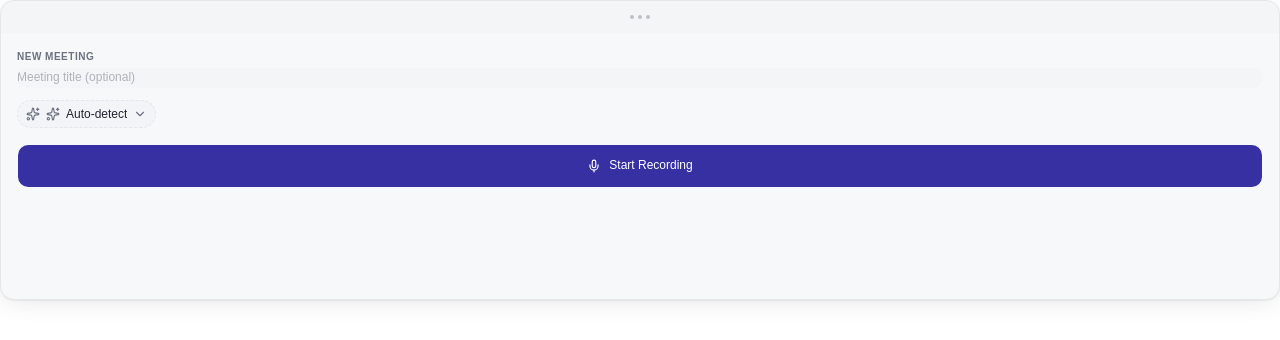
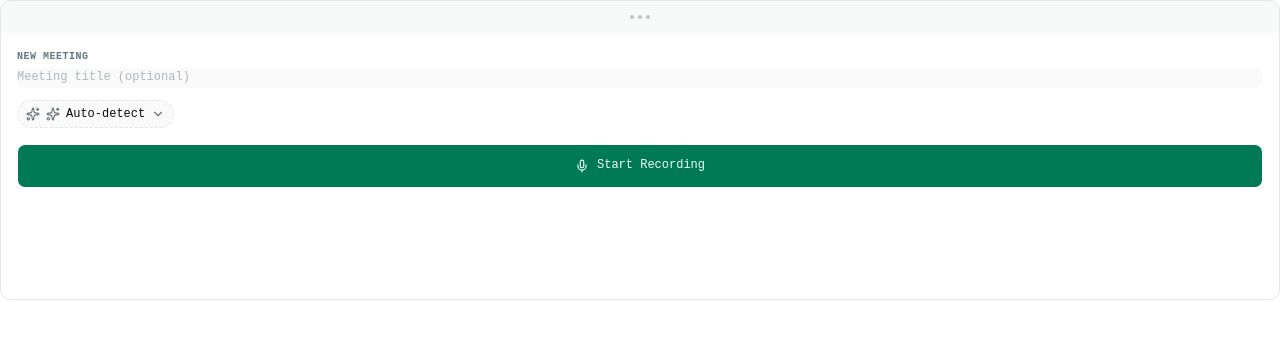
Before and after one commit to Snehal1112/meeting-notes, a React (Vite) app: page / in a window 1280 px wide. Shown: the top 340 px of the page. Built offline with nearby package versions, Linux system fonts and the light colour scheme; the HTML template or start-up script is replaced by a standard one.

Commit message:
fix: update Claude model to version 4.6 and adjust CSS variables for improved theming

```diff
--- a/src/index.css
+++ b/src/index.css
@@ -7,15 +7,8 @@
 @custom-variant dark (&:is(.dark *));
 
 @theme inline {
-    --font-heading: var(--font-sans);
-    --font-sans: 'Inter Variable', sans-serif;
+    --font-heading: var(--font-mono);
     --font-mono: 'JetBrains Mono Variable', monospace;
-    /* Same hue and saturation as the original sage green, darkened until
-       white text on it clears WCAG AA for normal text (~5.2:1; it was
-       ~3.4:1). The `success` Button variant -- the Done screen's small
-       "Save & Close" -- paints white on this. */
-    --color-done: #257B51;
-    --shadow-widget: 0 4px 24px -4px rgba(31, 36, 48, 0.12), 0 1px 2px rgba(31, 36, 48, 0.06);
     --color-sidebar-ring: var(--sidebar-ring);
     --color-sidebar-border: var(--sidebar-border);
     --color-sidebar-accent-foreground: var(--sidebar-accent-foreground);
@@ -57,21 +50,21 @@
 }
 
 :root {
-    --background: #F7F8FA;
-    --foreground: #1F2430;
+    --background: oklch(1 0 0);
+    --foreground: oklch(0.148 0.004 228.8);
     --card: oklch(1 0 0);
     --card-foreground: oklch(0.148 0.004 228.8);
     --popover: oklch(1 0 0);
     --popover-foreground: oklch(0.148 0.004 228.8);
-    --primary: #3730A3;
-    --primary-foreground: #FFFFFF;
+    --primary: oklch(0.508 0.118 165.612);
+    --primary-foreground: oklch(0.979 0.021 166.113);
     --secondary: oklch(0.967 0.001 286.375);
     --secondary-foreground: oklch(0.21 0.006 285.885);
     --muted: oklch(0.963 0.002 197.1);
-    --muted-foreground: #6B7280;
+    --muted-foreground: oklch(0.56 0.021 213.5);
     --accent: oklch(0.963 0.002 197.1);
     --accent-foreground: oklch(0.218 0.008 223.9);
-    --destructive: #E5484D;
+    --destructive: oklch(0.577 0.245 27.325);
     --border: oklch(0.925 0.005 214.3);
     --input: oklch(0.925 0.005 214.3);
     --ring: oklch(0.723 0.014 214.4);
@@ -80,7 +73,7 @@
     --chart-3: oklch(0.596 0.145 163.225);
     --chart-4: oklch(0.508 0.118 165.612);
     --chart-5: oklch(0.432 0.095 166.913);
-    --radius: 0.875rem;
+    --radius: 0.625rem;
     --sidebar: oklch(0.987 0.002 197.1);
     --sidebar-foreground: oklch(0.148 0.004 228.8);
     --sidebar-primary: oklch(0.596 0.145 163.225);
@@ -134,11 +127,13 @@
        container shows real rounded corners; body must not paint over that
        with an opaque rectangle. */
     background: transparent;
-    }
+    @apply font-mono;
+  }
   body {
-    @apply text-foreground font-sans;
-    }
+    @apply text-foreground;
+  }
+
   button:not(:disabled), [role="button"]:not(:disabled) {
     cursor: pointer;
-    }
+  }
 }
```
Also changed, not shown: 1 other file (tests, documents, lock files or other folders).
